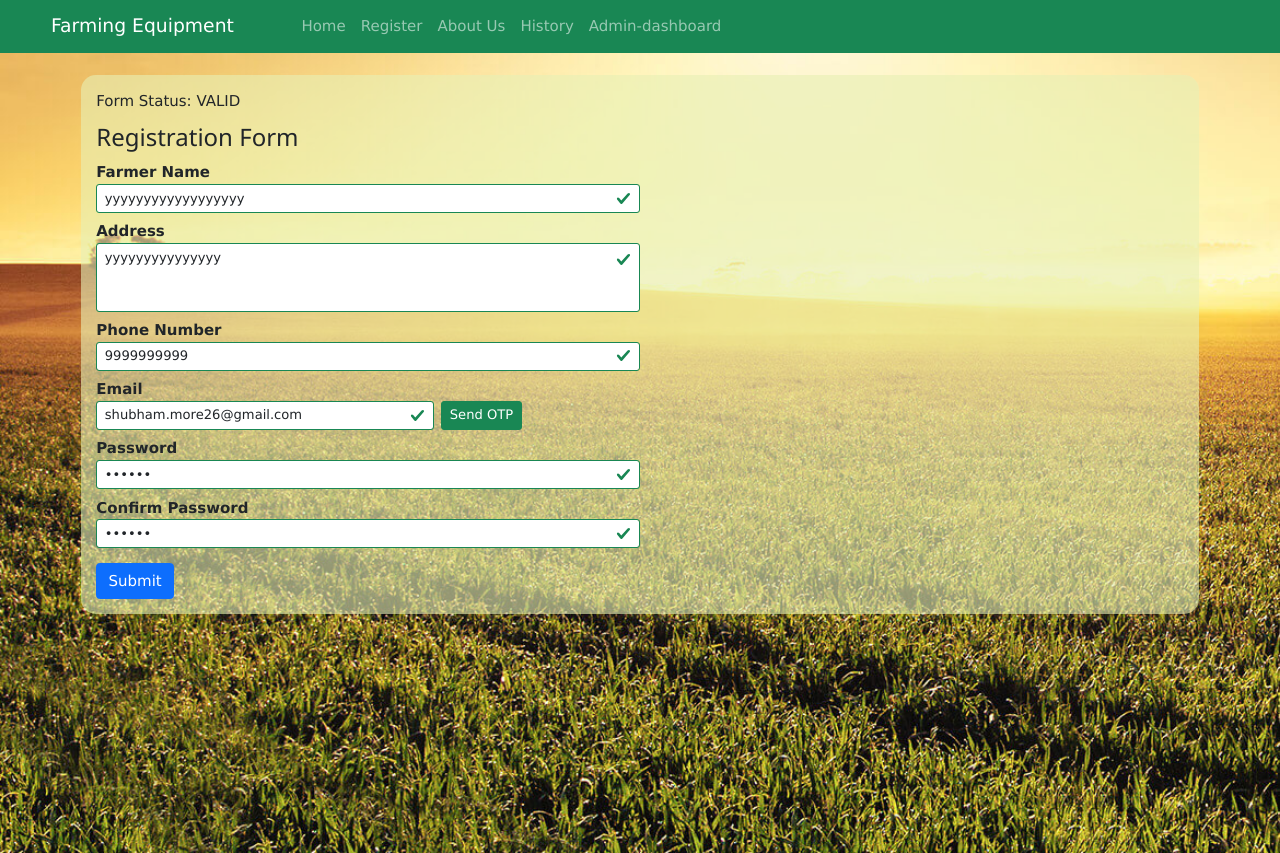
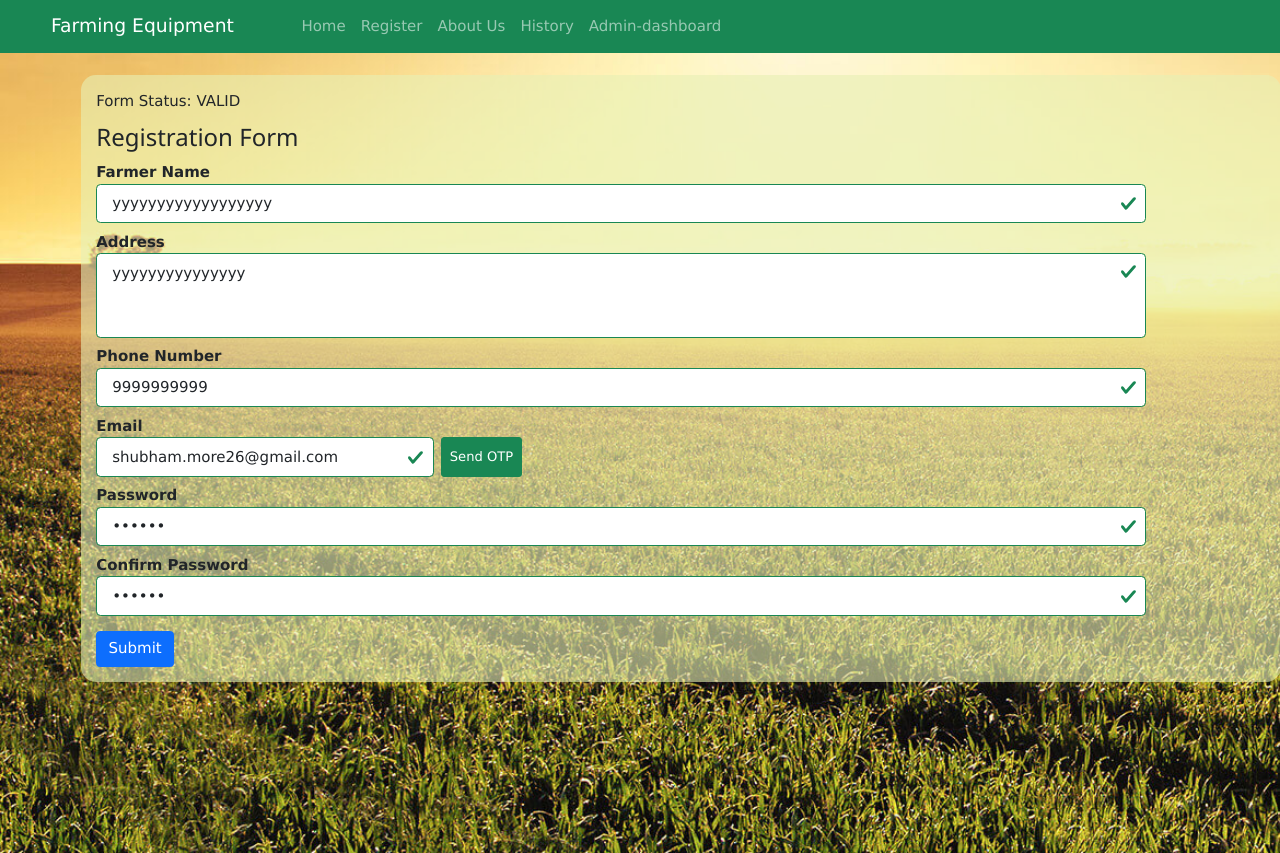
Before and after one commit to shubhammore27/farm-FE, an Angular app in the folder farm/: page /farmer-registration in a window 1280 px wide. Built offline with nearby package versions, Linux system fonts and the light colour scheme.

Commit message:
UI changes

```diff
--- a/farm/src/app/app-routing.module.ts
+++ b/farm/src/app/app-routing.module.ts
@@ -5,8 +5,8 @@ import { FarmerRegistrationComponent } from './farmer-registration/farmer-regist
 import {IndexComponent} from './index/index.component';
 
 const routes: Routes = [
+  { path: '', component: IndexComponent },
   { path: 'farmer-registration', component: FarmerRegistrationComponent },
-  { path: 'home', component: IndexComponent },
   { path: 'admin-dashboard', component: AdminDashboardComponent }
 ];
 
--- a/farm/src/app/farmer-registration/farmer-registration.component.css
+++ b/farm/src/app/farmer-registration/farmer-registration.component.css
@@ -13,6 +13,8 @@
   background-color: rgba(232, 241, 181, 0.603);
   padding: 1rem;
   border-radius: 1rem;
+  min-width: 80rem;
+  min-height: 70vh;
 }
 
 .form-group label{
--- a/farm/src/app/farmer-registration/farmer-registration.component.html
+++ b/farm/src/app/farmer-registration/farmer-registration.component.html
@@ -7,21 +7,21 @@
         </h3>
         <div class="form-group mt-2 col-lg-6">
             <label for="exampleInputEmail1">Farmer Name</label>
-            <input formControlName="farmer_name" type="text" class="form-control form-control-sm "
+            <input formControlName="farmer_name" type="text" class="form-control form-control-lg "
                 [ngClass]="createUser.controls['farmer_name'].touched && createUser.controls['farmer_name'].invalid ? 'is-invalid' : createUser.controls['farmer_name'].invalid ?'' : 'is-valid' "
                 placeholder="farmer_name">
         </div>
 
         <div class="form-group mt-2 col-lg-6">
             <label for="exampleInputEmail1"> Address</label>
-            <textarea  formControlName="farmer_address"  rows="3" cols="50" maxlength="150" class="form-control form-control-sm"
+            <textarea  formControlName="farmer_address"  rows="3" cols="50" maxlength="150" class="form-control form-control-lg"
                 placeholder="farmer_address"
                 [ngClass]=" createUser.controls['farmer_address'].touched && createUser.controls['farmer_address'].invalid ? 'is-invalid' : createUser.controls['farmer_address'].invalid ?'' : 'is-valid' "> </textarea>
         </div>
 
         <div class="form-group mt-2 col-lg-6">
             <label for="exampleInputEmail1">Phone Number</label>
-            <input formControlName="farmer_phone" type="text" class="form-control form-control-sm"
+            <input formControlName="farmer_phone" type="text" class="form-control form-control-lg"
                 placeholder="Phone Number"
                 [ngClass]=" createUser.controls['farmer_phone'].touched && createUser.controls['farmer_phone'].invalid ? 'is-invalid' : createUser.controls['farmer_phone'].invalid ?'' : 'is-valid' ">
         </div>
@@ -30,11 +30,11 @@
             <label for="exampleInputPassword1">Email</label>
             <div class="btn-toolbar">
                 <div class="">
-                    <input type="text" class="form-control form-control-sm " formControlName="farmer_email"
+                    <input type="text" class="form-control form-control-lg " formControlName="farmer_email"
                         placeholder="Creator Email" style="width:22.5rem" [readonly]="disableCreatorEmail"
                         [ngClass]=" createUser.controls['farmer_email'].touched && createUser.controls['farmer_email'].invalid ? 'is-invalid' : createUser.controls['farmer_email'].invalid ?'' : 'is-valid' ">
                 </div>
-                <input placeholder="OTP" type="text " class="form-control form-control-sm mx-2" style="width:5rem"
+                <input placeholder="OTP" type="text " class="form-control form-control-lg mx-2" style="width:5rem"
                     [hidden]="!createUser.controls['farmer_email'].valid" *ngIf="!isSendOTPVisible"
                     formControlName="otp" [readonly]="VerifyLabel == 'Verified' ? true : false"
                     [ngClass]="createUser.controls['otp'].invalid ? 'is-invalid' : createUser.controls['otp'].invalid ? '' : 'is-valid' ">
@@ -47,14 +47,14 @@
 
         <div class="form-group mt-2 col-lg-6">
             <label for="exampleInputPassword1">Password</label>
-            <input formControlName="farmer_password" type="password" class="form-control form-control-sm"
+            <input formControlName="farmer_password" type="password" class="form-control form-control-lg"
                 placeholder="farmer_password"
                 [ngClass]=" createUser.controls['farmer_password'].touched && createUser.controls['farmer_password'].invalid ? 'is-invalid' : createUser.controls['farmer_password'].invalid ?'' : 'is-valid' ">
         </div>
 
         <div class="form-group mt-2 col-lg-6">
             <label for="exampleInputPassword1">Confirm Password</label>
-            <input formControlName="confirmPassword" type="password" class="form-control form-control-sm"
+            <input formControlName="confirmPassword" type="password" class="form-control form-control-lg"
                 placeholder="Confirm Password"
                 [ngClass]=" createUser.controls['confirmPassword'].touched && createUser.controls['confirmPassword'].invalid ? 'is-invalid' : createUser.controls['confirmPassword'].invalid ?'' : 'is-valid' ">
         </div>
--- a/farm/src/app/main-menu/main-menu.component.html
+++ b/farm/src/app/main-menu/main-menu.component.html
@@ -1,6 +1,6 @@
 <div class="container-float">
-    <nav class="navbar navbar-expand-lg navbar-dark bg-success px-5">
-      <a class="navbar-brand" href="#"> <img src="" style="height:30px" alt="">
+    <nav class="navbar navbar-expand navbar-dark bg-success px-5">
+      <a class="navbar-brand" routerLink=""> <img src="" style="height:30px" alt="">
         Farming Equipment</a>
 
       <button class="navbar-toggler" type="button" data-toggle="collapse" data-target="#navbarText"
@@ -12,7 +12,7 @@
         <ul class="navbar-nav mr-auto">
 
           <li class="nav-item active">
-            <a class="nav-link" routerLink="/home">Home</a>
+            <a class="nav-link" routerLink="">Home</a>
           </li>
 
           <li class="nav-item">
--- a/farm/src/styles.css
+++ b/farm/src/styles.css
@@ -1,2 +1,7 @@
 @import '~ngx-toastr/toastr.css';
 /* You can add global styles to this file, and also import other style files */
+
+.form-control-lg {
+    width: 70rem;
+    font-size:inherit !important
+}
```
